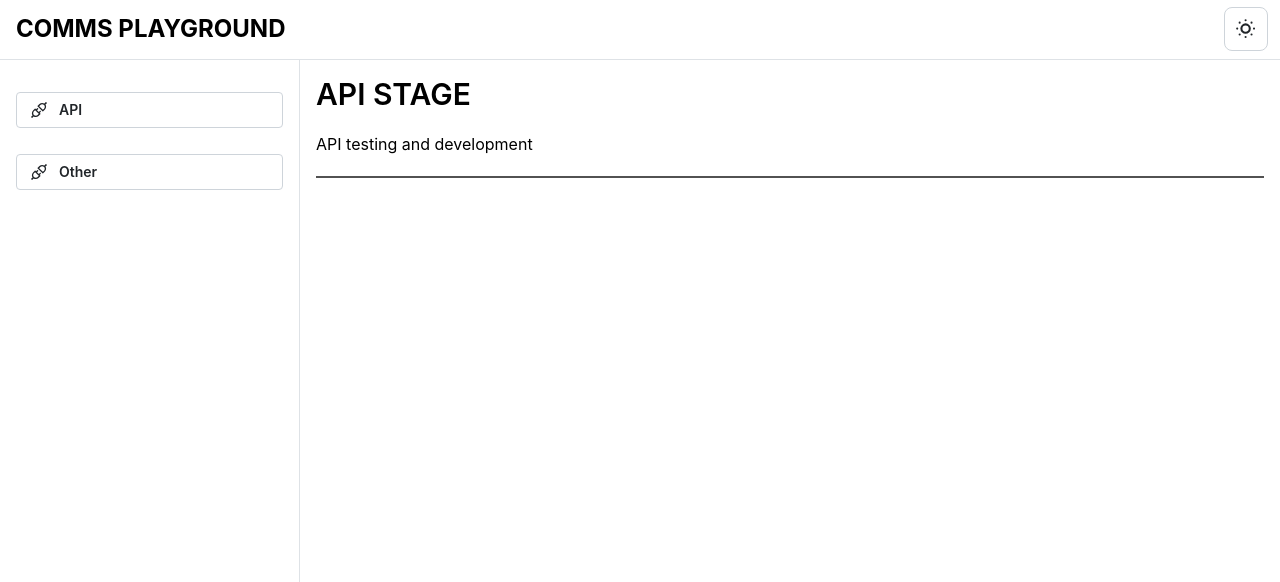
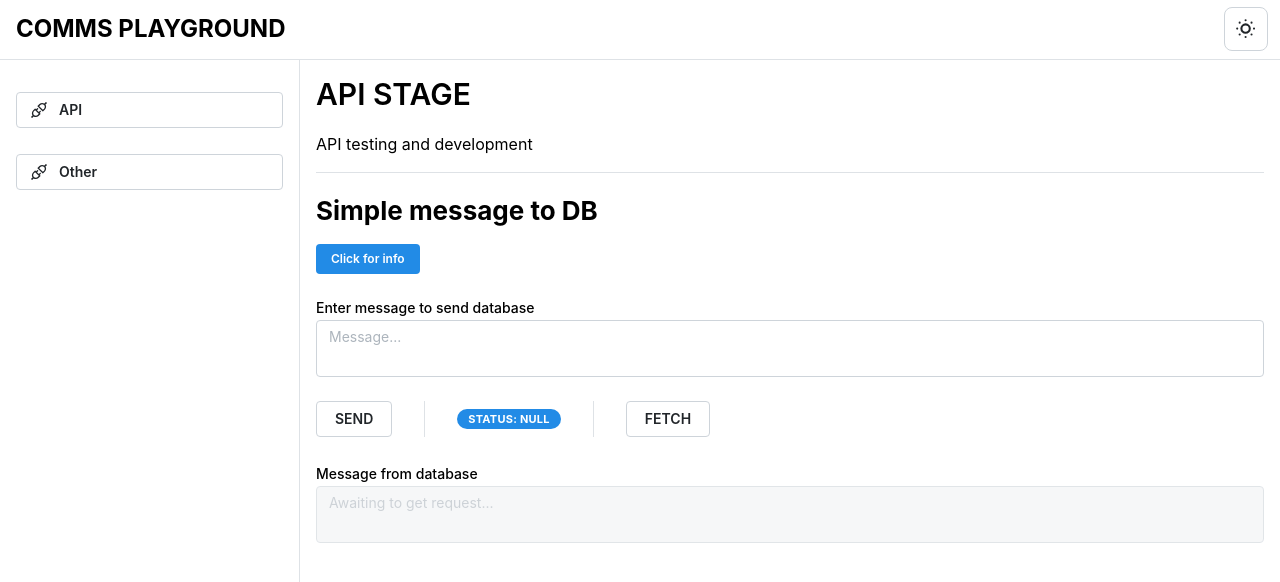
Before and after one commit to jordanandrewks/real-time-web-comms-app, a Next.js app: page / in a window 1280 px wide. Shown: the top 582 px of the page. Built offline with nearby package versions, Linux system fonts and the light colour scheme.

Commit message:
simple api component made

```diff
--- a/app/page.tsx
+++ b/app/page.tsx
@@ -1,11 +1,16 @@
 import React from 'react';
+import { Divider } from '@mantine/core';
 import StageHeader from '@/components/StageHeader/StageHeader';
+import SimpleApiFetch from '@/components/ApiStage/SimpleApiFetch';
 
 export default function HomePage() {
   return (
     <>
       <StageHeader title="API STAGE" description="API testing and development" />
-
+      <SimpleApiFetch />
+      <Divider className="my-10" />
     </>
   );
 }
+// press button send
+// press button to read out of db
--- /dev/null
+++ b/components/ApiStage/SimpleApiFetch.tsx
@@ -0,0 +1,82 @@
+'use client';
+
+import { useState } from 'react';
+import { Textarea, Divider, Button, Badge, Flex } from '@mantine/core';
+import ContextCollapse from '@/components/ContextCollapse/ContextCollapse';
+
+const statusPlaceHolder = 'STATUS: ';
+const defaultStatusMessage = 'null';
+
+export default function SimpleApiFetch() {
+  const [value, setValue] = useState('');
+  const [dbMessage, setDbMessage] = useState('');
+
+  /* Mongo is Default */
+  const sendToDb = () => {
+    console.log(value);
+  };
+
+  const fetchFromDb = async () => {
+    /* eslint-disable no-promise-executor-return */
+    // await new Promise((resolve) => setTimeout(resolve, 2000));
+
+    setDbMessage(value);
+    console.log(value);
+    return value;
+  };
+
+  return (
+    <>
+      <ContextCollapse
+        appletTitle="Simple message to DB"
+        contextTitle="Click for info"
+        contextDescription="Sends to database, awaits get requests, then retrieves & presents data."
+      />
+      <div>
+        <Textarea
+          placeholder="Message..."
+          label="Enter message to send database"
+          autosize
+          minRows={2}
+          onBlur={(event: any) => setValue(event.currentTarget.value)}
+        />
+      </div>
+      <div className="my-6">
+        <Flex gap="xl" align="center">
+          <Button
+            variant="default"
+            onClick={() => {
+              sendToDb();
+            }}
+          >
+            SEND
+          </Button>
+          <Divider orientation="vertical"></Divider>
+          <Badge>
+            {statusPlaceHolder}
+            {defaultStatusMessage}
+          </Badge>
+          <Divider orientation="vertical"></Divider>
+          <Button
+            variant="default"
+            onClick={() => {
+              fetchFromDb();
+            }}
+          >
+            FETCH
+          </Button>
+        </Flex>
+      </div>
+      <div>
+        <Textarea
+          placeholder="Awaiting to get request..."
+          label="Message from database"
+          autosize
+          minRows={2}
+          disabled
+          value={dbMessage}
+        />
+      </div>
+    </>
+  );
+}
--- /dev/null
+++ b/components/ContextCollapse/ContextCollapse.tsx
@@ -0,0 +1,44 @@
+'use client';
+
+import React from 'react';
+import { Button, Group, Text, Collapse, Box, Flex, Title } from '@mantine/core';
+import { useDisclosure } from '@mantine/hooks';
+
+export default function ContextCollapse({
+  appletTitle,
+  contextTitle,
+  contextDescription,
+}: {
+  appletTitle: string;
+  contextTitle: string;
+  contextDescription: string;
+}) {
+  const [opened, { toggle }] = useDisclosure(false);
+
+  return (
+    <div>
+      <Flex
+        mih={50}
+        gap="md"
+        justify="flex-start"
+        align="flex-start"
+        direction="column"
+        wrap="wrap"
+      >
+        <Title order={2}>{appletTitle}</Title>
+        <Group justify="left" className="mb-4">
+          <Box maw={400} mx="auto">
+            <Group justify="left" mb={5}>
+              <Button size="xs" onClick={toggle}>
+                {contextTitle}
+              </Button>
+            </Group>
+            <Collapse in={opened}>
+              <Text>{contextDescription}</Text>
+            </Collapse>
+          </Box>
+        </Group>
+      </Flex>
+    </div>
+  );
+}
--- a/components/StageHeader/StageHeader.tsx
+++ b/components/StageHeader/StageHeader.tsx
@@ -1,4 +1,5 @@
 import React from 'react';
+import { Divider } from '@mantine/core';
 
 export default function StageHeader({
   title,
@@ -10,7 +11,8 @@ export default function StageHeader({
   return (
     <div className="mb-5">
       <p className="text-3xl font-semibold pb-5">{title}</p>
-      <p className="text-l border-solid border-b-2 border-b-neutral-600 pb-5">{description}</p>
+      <p className="text-l border-solid ">{description}</p>
+      <Divider my="md" />
     </div>
   );
 }
```
